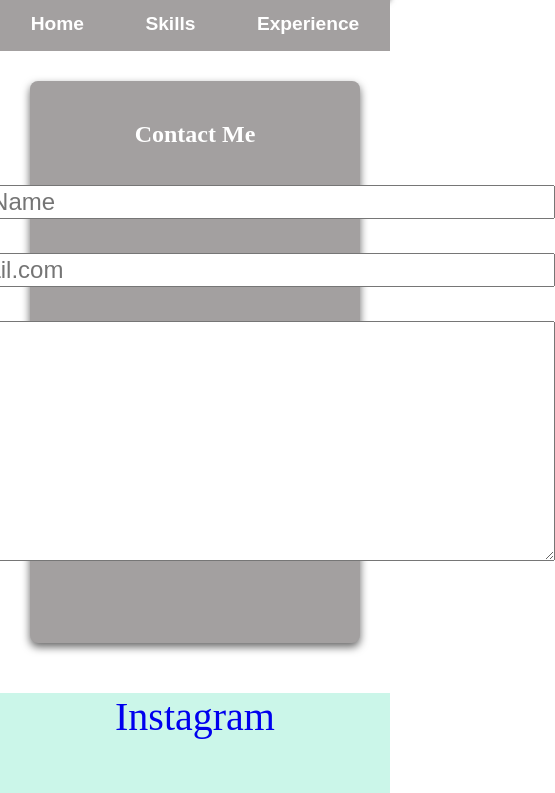
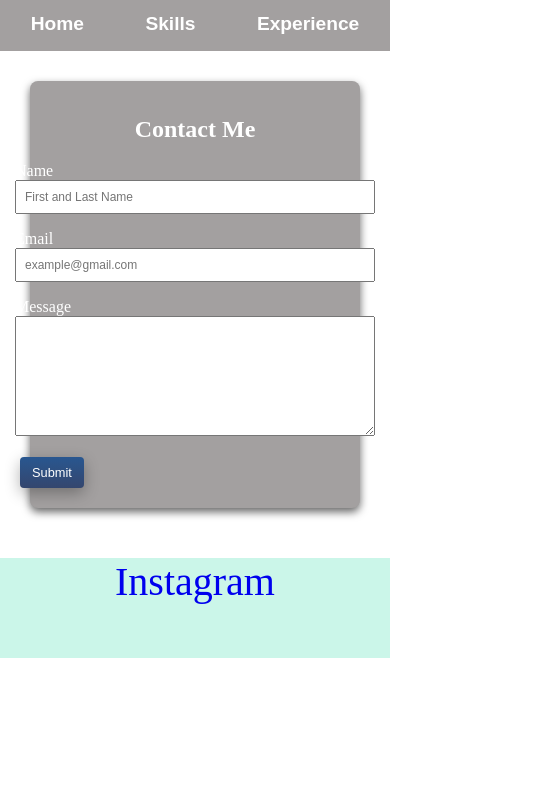
Before and after one commit to JeorgiBernard/blueyportfolio.github.io, a plain HTML site: page contact.html in a window 390 px wide. Shown: the part 767-1560 px from the top of the page, 555 px wide, since content can reach past the window. After the commit the page ends 1425 px from the top, so only its background shows below. Drawn offline with Linux system fonts and the light colour scheme.

Commit message:
made contact form more responsive and added button animation

```diff
--- a/contact.html
+++ b/contact.html
@@ -47,7 +47,7 @@
                         <label for="message">Message</label>
                         <textarea class="messageTextArea" id="message" name="message"  ></textarea>
                       </div>
-                      <button type="submit" class="button-style">Submit</button>
+                      <button type="submit" class="button-style"><span>Submit</span></button>
                     </form>
                 </div>
 
--- a/styles.css
+++ b/styles.css
@@ -172,17 +172,19 @@
   .carousel-button.next {
     right: 1rem;
   }
-/* contact me page only */
 
-.contactContainer{
+
+  /* contact me page only */
+
+/* .contactContainer{
     display: flex;
     flex-direction: column;
     align-items: center;
-    background-color: rgb(163, 160, 160); /*background color of each section*/
-    border-radius: 8px; /*adds rounded corners to section */
-    box-shadow: 0px 4px 8px rgba( 0, 0, 0, 0.6); /*box shadow making it "float"*/
-    padding: 20px; /*adds space INSIDE each section "card"*/
-    margin-bottom: 20px; /* adds space at the BOTTOM of each "card */
+    background-color: rgb(163, 160, 160);
+    border-radius: 8px;
+    box-shadow: 0px 4px 8px rgba( 0, 0, 0, 0.6);
+    padding: 20px;
+    margin-bottom: 20px;
     width: 100%;
     max-width: 60em;
     height: auto;
@@ -191,11 +193,14 @@
 .textField{
     display: flex;
     flex-direction: column;
+    width: 100%;
+    height: auto;
     padding-bottom: 1em;
 }
 
+
 .nameTextArea{
-    height: auto;
+     height: auto;
     width: 30em;
     font-size: 18pt;
 
@@ -203,14 +208,14 @@
 
 
 .emailTextArea{
-    height: auto;
+     height: auto;
     width: 30em;
     font-size: 18pt;
 
 }
 
 .messageTextArea{
-    height: 10em;
+   height: 10em;
     width: 30em;
     font-size: 18pt;
 
@@ -234,4 +239,114 @@
   touch-action: manipulation;
 
 
+} */
+
+/* Contact Container Styles */
+.contactContainer {
+  display: flex;
+  flex-direction: column;
+  align-items: center;
+  background-color: rgb(163, 160, 160); /* background color of each section */
+  border-radius: 8px; /* adds rounded corners to section */
+  box-shadow: 0px 4px 8px rgba(0, 0, 0, 0.6); /* box shadow making it "float" */
+  padding: 20px; /* adds space INSIDE each section "card" */
+  margin-bottom: 20px; /* adds space at the BOTTOM of each "card" */
+  width: 100%;
+  max-width: 60em;
+  height: auto;
+  box-sizing: border-box;
 }
+
+/* Text Field Styles */
+.textField {
+  display: flex;
+  flex-direction: column;
+  width: 100%;
+  padding-bottom: 1em;
+  box-sizing: border-box;
+}
+
+/* Input Field Styles */
+.nameTextArea,
+.emailTextArea,
+.messageTextArea {
+  width: 50em;
+  font-size: 16px;
+  padding: 10px;
+  box-sizing: border-box;
+}
+
+/* Message Area */
+.messageTextArea {
+  height: 10em;
+}
+
+/* Button Style */
+.button-style {
+  background-image: linear-gradient(#295790, #34466e);
+  border: 0;
+  border-radius: 4px;
+  box-shadow: rgba(0, 0, 0, .3) 0 5px 15px;
+  color: #fff;
+  cursor: pointer;
+  font-family: Montserrat, sans-serif;
+  font-size: .9em;
+  margin: 5px;
+  padding: 10px 15px;
+  text-align: center;
+  user-select: none;
+}
+
+.button-style span {
+  cursor: pointer;
+  display: inline-block;
+  position: relative;
+  transition: 0.5s;
+}
+
+.button-style span:after {
+  content: '\00bb';
+  position: absolute;
+  opacity: 0;
+  top: 0;
+  right: -20px;
+  transition: 0.5s;
+}
+
+.button-style:hover span {
+  padding-right: 15px;
+}
+
+.button-style:hover span:after {
+  opacity: 1;
+  right: 0;
+  }
+
+/* Responsive Adjustments */
+
+@media (max-width: 820px) {
+  .nameTextArea, .emailTextArea, .messageTextArea {
+      max-width: 40em; /* Slightly smaller max-width for medium screens */
+  }
+}
+
+@media (max-width: 768px) {
+  .nameTextArea, .emailTextArea, .messageTextArea {
+      font-size: 14px;
+      width: 30em;
+  }
+}
+
+@media (max-width: 480px) {
+  .contactContainer {
+      padding: 15px;
+  }
+  .nameTextArea, .emailTextArea, .messageTextArea {
+      font-size: 12px;
+      padding: 8px;
+  }
+  .button-style {
+      font-size: .8em;
+      padding: 8px 12px;
+  }
+}
```
